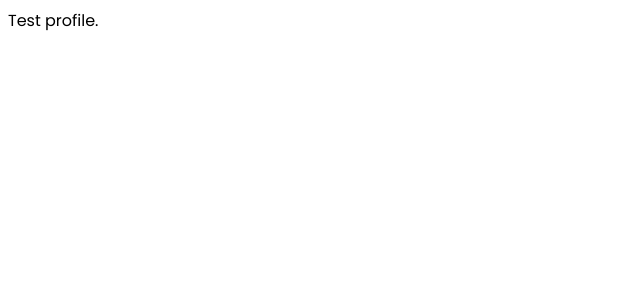
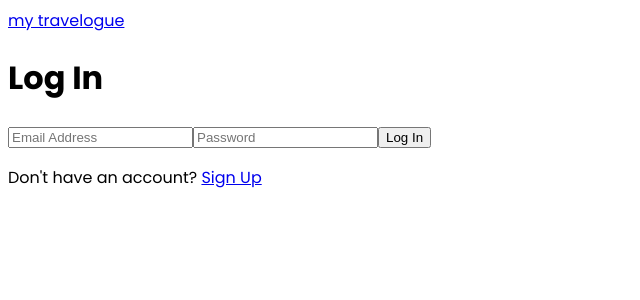
Before and after one commit to kim-jenny5/my-travelogue-frontend, a React (Create React App) app: page /signup in a window 1280 px wide. Shown: the top 300 px of the page, without its empty margins (0-640 px from the left). Built offline with nearby package versions, Linux system fonts and the light colour scheme.

Commit message:
moved code from logincontainer to usercontainer--more efficient

```diff
--- a/src/App.js
+++ b/src/App.js
@@ -5,7 +5,7 @@ import { connect } from "react-redux";
 import Home from "./components/Home";
 // import Login from "./containers/Login";
 // import Login from "./components/Login";
-import LoginContainer from "./containers/LoginContainer";
+// import LoginContainer from "./containers/LoginContainer";
 import UserContainer from "./containers/UserContainer";
 import { fetchCurrentUser } from "./actions/userActions";
 import Login from "./components/Login";
@@ -23,7 +23,8 @@ class App extends Component {
 				<div>
 					<Switch>
 						<Route exact path="/" component={Home} />
-						<Route path="/login" component={LoginContainer} />
+						{/* <Route path="/login" component={LoginContainer} /> */}
+						<Route path="/login" component={UserContainer} />
 						{/* <Route
 							path="/login"
 							render={() => <LoginContainer isLoggedIn={this.props.user} />}
--- a/src/components/Login.js
+++ b/src/components/Login.js
@@ -4,7 +4,7 @@ import { NavLink } from "react-router-dom";
 import { connect } from "react-redux";
 // import { fetchUsers } from "../actions/fetchUsers";
 // import { fetchUsers } from "../api/fetchUser";
-import { Redirect } from "react-router";
+// import { Redirect } from "react-router";
 import { logInUser } from "../actions/userActions";
 
 // TODO: IMPORT ACTION FOR USER INTO HERE SO THAT HANDLESUBMIT CAN DISPATCH ACTIONS TO THE REDUCER
--- a/src/containers/LoginContainer.js
+++ b/src/containers/LoginContainer.js
@@ -1,27 +1,27 @@
-import React, { Component } from "react";
-import { connect } from "react-redux";
-import Login from "../components/Login";
-// import UserContainer from "./UserContainer";
+// import React, { Component } from "react";
+// import { connect } from "react-redux";
+// import Login from "../components/Login";
+// // import UserContainer from "./UserContainer";
 
-class LoginContainer extends Component {
-	render() {
-		// console.log(this.props.user);
-		// debugger;
-		// return <Login isLoggedIn={this.props.isLoggedIn} />;
-		return (
-			<div>
-				<Login isLoggedIn={this.props.isLoggedIn} />
-				{/* <UserContainer isLoggedIn={this.props.isLoggedIn} /> */}
-			</div>
-		);
-	}
-}
+// class LoginContainer extends Component {
+// 	render() {
+// 		// console.log(this.props.user);
+// 		// debugger;
+// 		// return <Login isLoggedIn={this.props.isLoggedIn} />;
+// 		return (
+// 			<div>
+// 				<Login isLoggedIn={this.props.isLoggedIn} />
+// 				{/* <UserContainer isLoggedIn={this.props.isLoggedIn} /> */}
+// 			</div>
+// 		);
+// 	}
+// }
 
-const mapStateToProps = (state) => ({
-	isLoggedIn: state.isLoggedIn
-});
+// const mapStateToProps = (state) => ({
+// 	isLoggedIn: state.isLoggedIn
+// });
 
-// const mapDispatchToProps = {};
+// // const mapDispatchToProps = {};
 
-export default connect(mapStateToProps)(LoginContainer);
-// export default LoginContainer;
+// export default connect(mapStateToProps)(LoginContainer);
+// // export default LoginContainer;
--- a/src/containers/UserContainer.js
+++ b/src/containers/UserContainer.js
@@ -1,16 +1,31 @@
 import React, { Component } from "react";
-import { Route, Switch } from "react-router-dom";
-import { currentUser } from "../api/fetchUser";
+// import { Route, Switch } from "react-router-dom";
+// import { currentUser } from "../api/fetchUser";
 import { connect } from "react-redux";
-import Home from "../components/Home";
+// import Home from "../components/Home";
+import Login from "../components/Login";
 
-import LoginForm from "../components/Login";
-import Signup from "../components/Signup";
+// import Signup from "../components/Signup";
 
-export default class UserContainer extends Component {
+class UserContainer extends Component {
 	render() {
-		console.log(this.props);
-
-		return <div>Test profile.</div>;
+		// console.log(this.props.user);
+		// debugger;
+		// return <Login isLoggedIn={this.props.isLoggedIn} />;
+		return (
+			<div>
+				<Login isLoggedIn={this.props.isLoggedIn} />
+				{/* <UserContainer isLoggedIn={this.props.isLoggedIn} /> */}
+			</div>
+		);
 	}
 }
+
+const mapStateToProps = (state) => ({
+	isLoggedIn: state.isLoggedIn
+});
+
+// const mapDispatchToProps = {};
+
+export default connect(mapStateToProps)(UserContainer);
+// export default LoginContainer;
```
